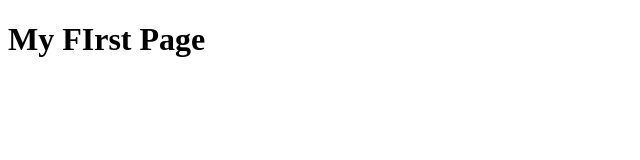
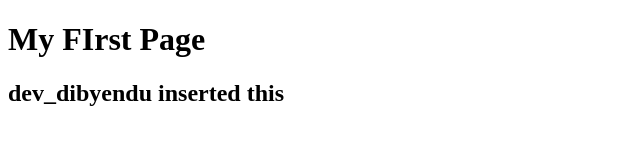
Before and after one commit to DibyenduDebnath/IIMP, a plain HTML site: page index.html in a window 1280 px wide. Shown: the whole page, without its empty margins (0-640 px from the left). Drawn offline with Linux system fonts and the light colour scheme.

Commit message:
added new line

```diff
--- a/index.html
+++ b/index.html
@@ -7,5 +7,6 @@
 </head>
 <body>
     <h1>My FIrst Page</h1>
+    <h2>dev_dibyendu inserted this</h2>
 </body>
 </html>
```
